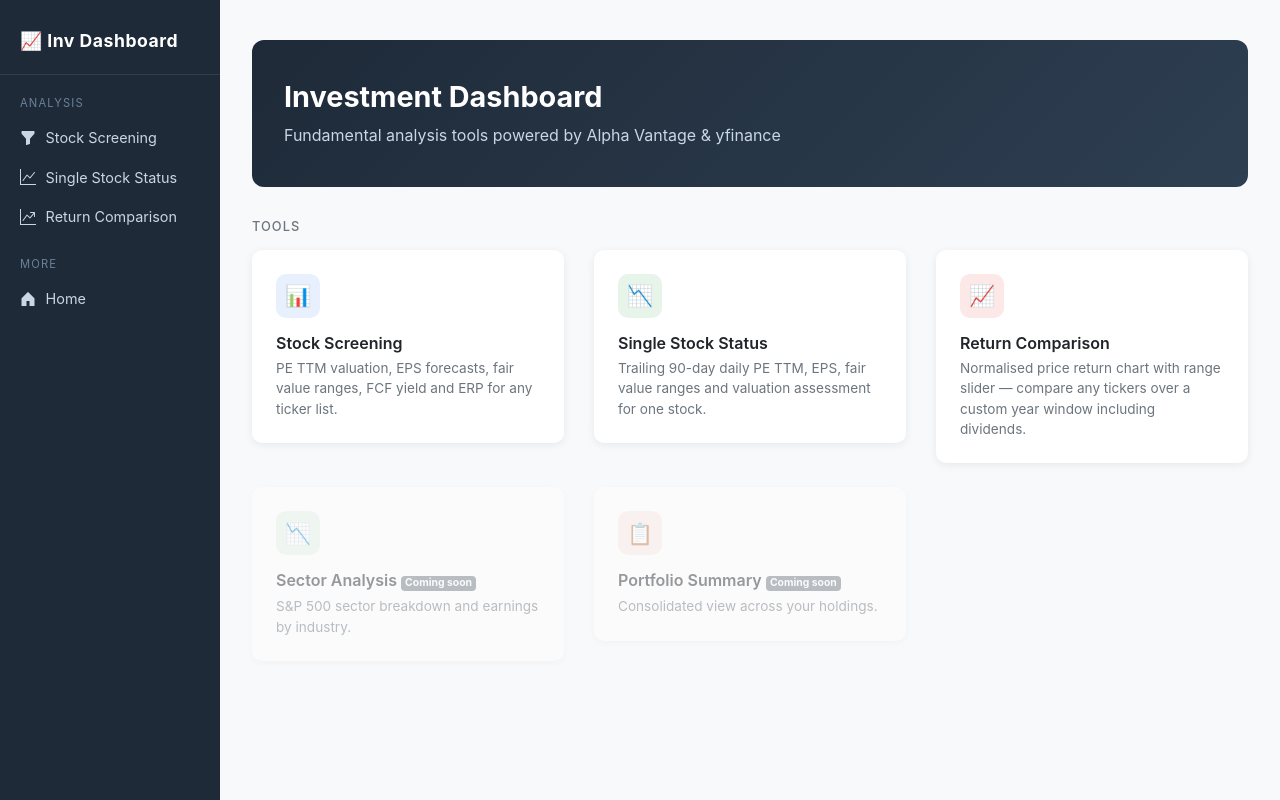
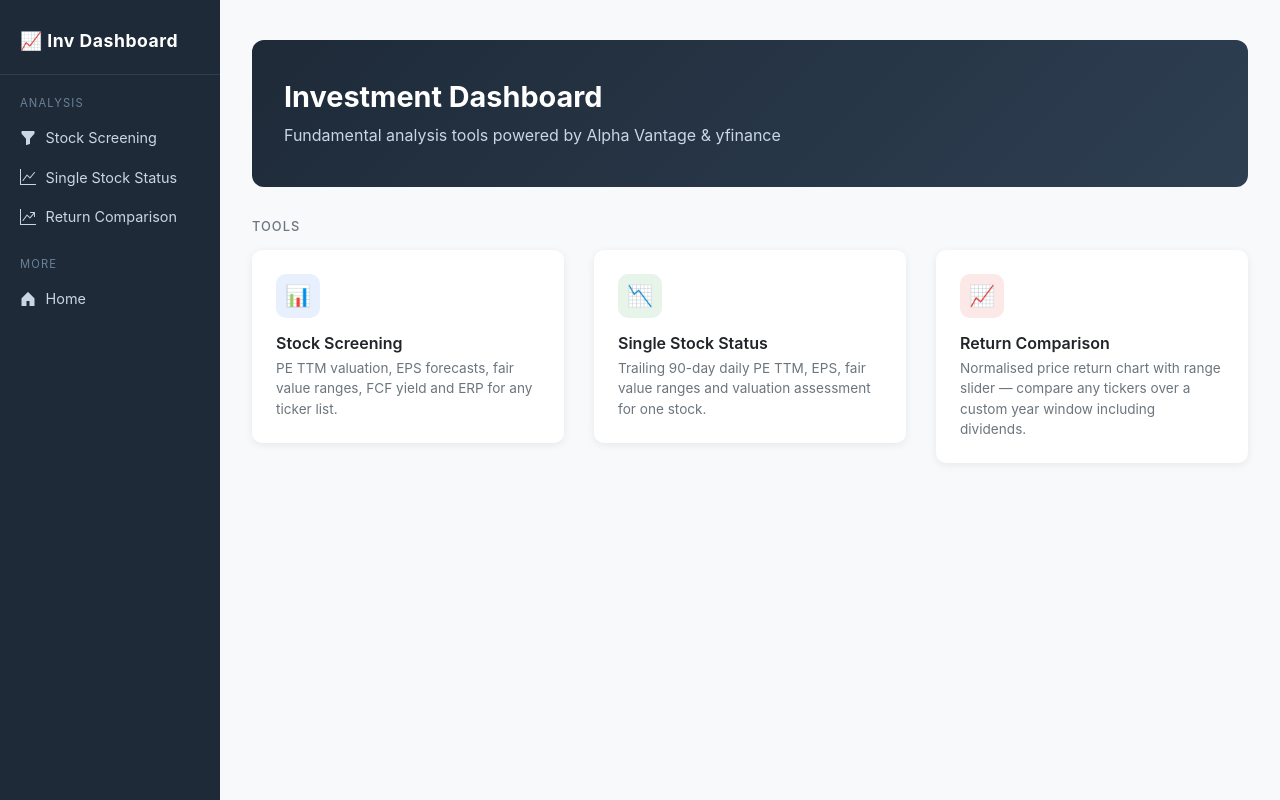
Before and after one commit to tangj310/Inv_equity, a FastAPI app: page / in a window 1280 px wide. Run offline with FastAPI, Linux system fonts and the light colour scheme; some libraries are stand-ins or nearby versions.

Commit message:
Remove placeholder cards, dynamic PE cols in screener, EPS trend cols, API note
- home.html: remove Sector Analysis and Portfolio Summary placeholder cards
- index.html: replace mutating DISPLAY_COLS with getDisplayCols(peYrRange)
  so PE nyr columns reflect the input PE History years dynamically; add
  EPS Nxt Yr 7d/30d/60d/90d Ago columns; add API rate limit note
- single_stock.html: add API rate limit note
- stock_comparison.html: add API rate limit note

Co-Authored-By: Claude Opus 4.6 <noreply@anthropic.com>

```diff
--- a/01_stock_search/templates/home.html
+++ b/01_stock_search/templates/home.html
@@ -175,25 +175,6 @@
                 </div>
             </a>
         </div>
-        <!-- Placeholder cards for future tools -->
-        <div class="col-md-4 mb-4">
-            <div class="tool-card card" style="opacity:0.45; cursor:default;">
-                <div class="card-body">
-                    <div class="tool-icon icon-green">📉</div>
-                    <h5>Sector Analysis <span class="badge badge-secondary" style="font-size:0.65rem;">Coming soon</span></h5>
-                    <p>S&amp;P 500 sector breakdown and earnings by industry.</p>
-                </div>
-            </div>
-        </div>
-        <div class="col-md-4 mb-4">
-            <div class="tool-card card" style="opacity:0.45; cursor:default;">
-                <div class="card-body">
-                    <div class="tool-icon icon-orange">📋</div>
-                    <h5>Portfolio Summary <span class="badge badge-secondary" style="font-size:0.65rem;">Coming soon</span></h5>
-                    <p>Consolidated view across your holdings.</p>
-                </div>
-            </div>
-        </div>
     </div>
 
 </div>
--- a/01_stock_search/templates/single_stock.html
+++ b/01_stock_search/templates/single_stock.html
@@ -147,6 +147,8 @@
             </div>
         </div>
     </div>
+
+    <div class="small text-muted mb-3"><strong>Note:</strong> Due to API rate limits, only 75 requests per minute are allowed. Each ticker uses multiple API calls.</div>
 
     <div id="spinner" class="text-center my-4">
         <div class="spinner-border text-primary" role="status"></div>
--- a/01_stock_search/templates/stock_comparison.html
+++ b/01_stock_search/templates/stock_comparison.html
@@ -162,6 +162,8 @@
             </div>
         </div>
     </div>
+
+    <div class="small text-muted mb-3"><strong>Note:</strong> Due to API rate limits, only 75 requests per minute are allowed. Each ticker uses multiple API calls.</div>
 
     <!-- Progress panel -->
     <div id="progressSection" class="d-none mb-4">
```
Also changed, not shown: 01_stock_search/templates/index.html (+28 -17 lines).
